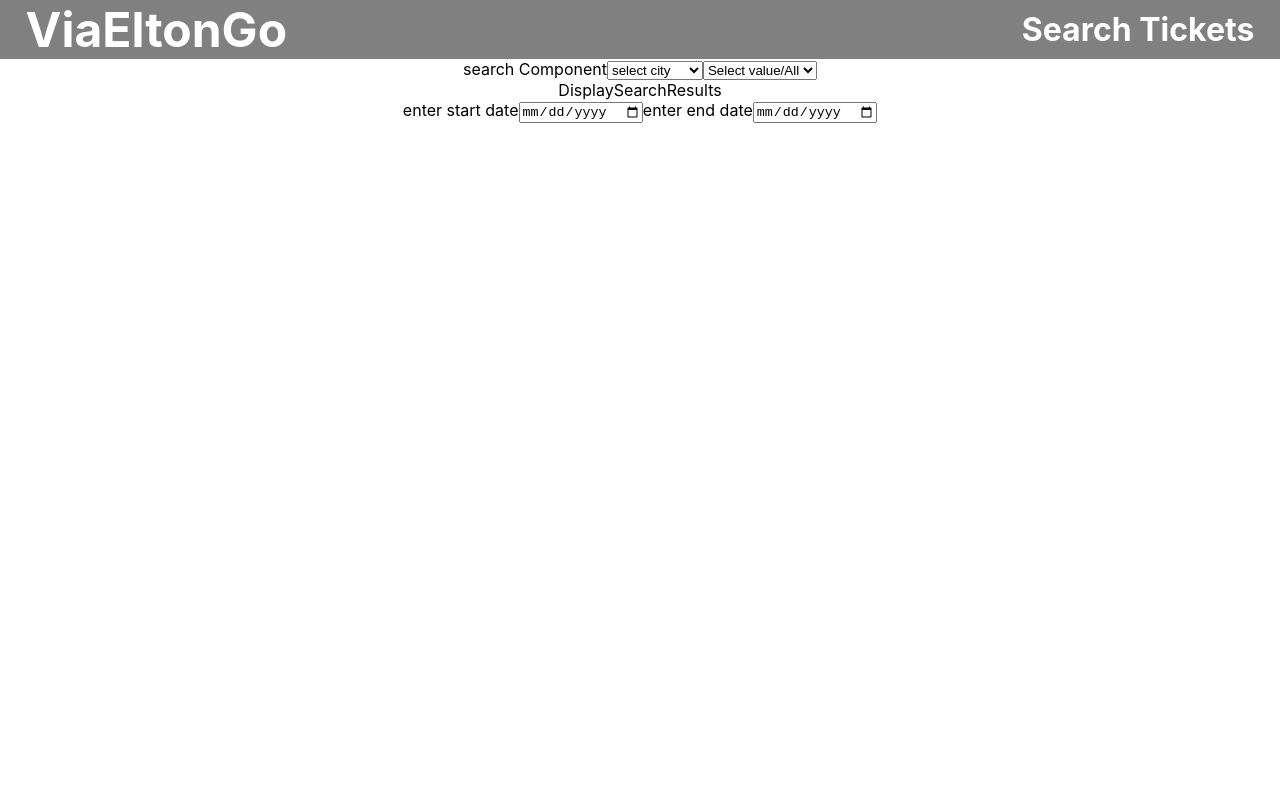
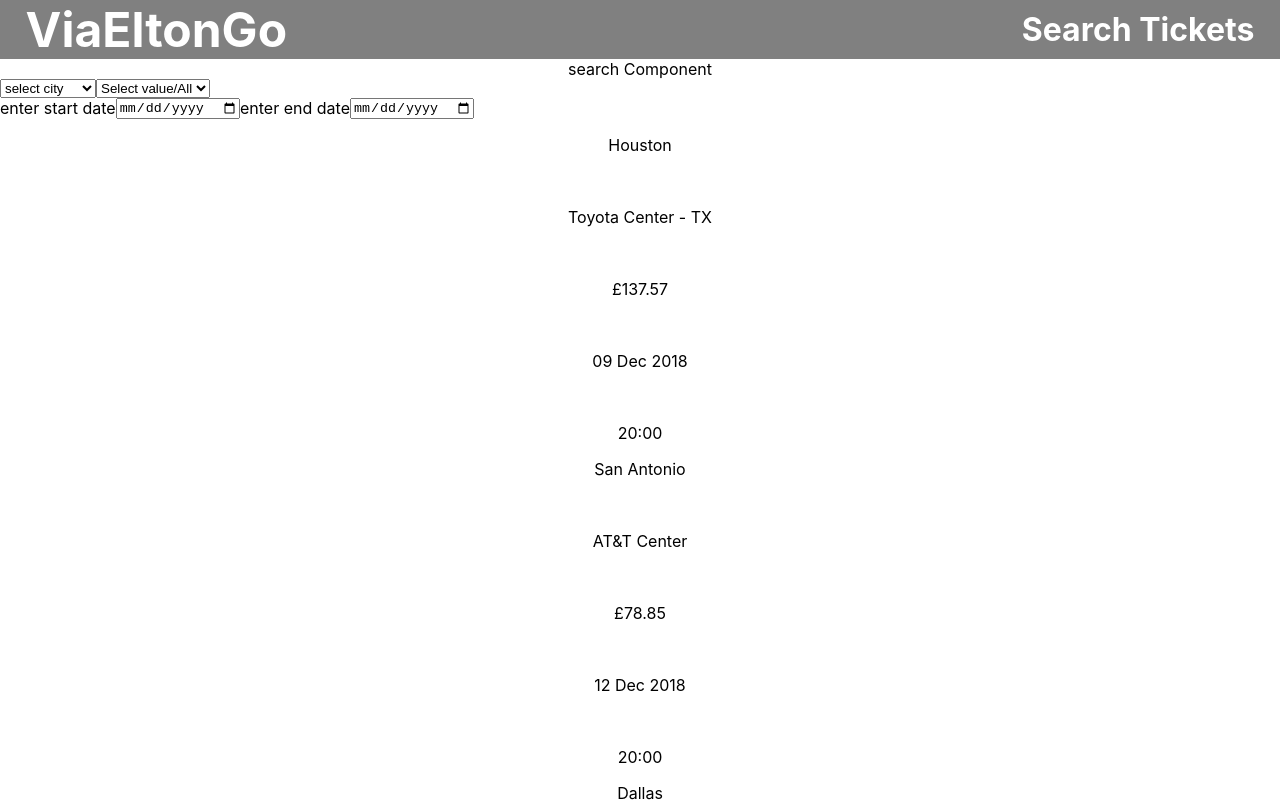
Before and after one commit to jerquinigo/viagogo-tickets, a React (Create React App) app: page /search in a window 1280 px wide. Shown: the top 802 px of the page. Built offline with nearby package versions, Linux system fonts and the light colour scheme.

Commit message:
made all display before search

```diff
--- /dev/null
+++ b/src/CSS/DisplaySearchResultsWithData.css
@@ -0,0 +1,21 @@
+.resultsWithDataContainer {
+  width: 100%;
+  display: flex;
+}
+
+.displayResults {
+  display: flex;
+  width: 100%;
+  justify-content: flex-end;
+}
+
+.innerDisplayResults {
+  display: flex;
+  flex-direction: row;
+  justify-content: left;
+  width: 100%;
+}
+
+.displayDivided {
+  display: flex;
+}
--- /dev/null
+++ b/src/CSS/Search.css
@@ -0,0 +1,23 @@
+.mainSearchContainer {
+  width: 100%;
+  display: flex;
+}
+
+.innerSearchContainer {
+  width: 100%;
+}
+
+.displayResults {
+  display: flex;
+  justify-content: flex-end;
+}
+
+.selectionInput {
+  display: flex;
+  justify-content: flex-start;
+}
+
+.calendarInputDiv {
+  display: flex;
+  justify-content: flex-start;
+}
--- a/src/Components/DisplaySearchResultsWithData.js
+++ b/src/Components/DisplaySearchResultsWithData.js
@@ -1,4 +1,5 @@
 import React, { Component } from "react";
+import "../CSS/DisplaySearchResultsWithData.css";
 const tickets = require("../tickets.js");
 
 class DisplaySearchResultsWithData extends Component {
@@ -16,16 +17,29 @@ class DisplaySearchResultsWithData extends Component {
   displayAllTicketInfo = () => {
     //needs this.props.searchData.nameoftarget for me to access it
     return (
-      <div>
+      <div className="displayResults">
+        <div className="innerDisplayResults">
+          <div className="displayDivided">
+            <label>City Location:</label>
             <p>{this.props.searchData[0].VenueCity}</p>
+          </div>
           <br />
+          <div className="displayDivided">
             <p>{this.props.searchData[0].VenueName}</p>
+          </div>
           <br />
+          <div className="displayDivided">
             <p>{this.props.searchData[0].MinPrice}</p>
+          </div>
           <br />
+          <div className="displayDivided">
             <p>{this.props.searchData[0].Date}</p>
+          </div>
           <br />
+          <div className="displayDivided">
             <p>{this.props.searchData[0].Time}</p>
+          </div>
+        </div>
       </div>
     );
   };
@@ -33,7 +47,7 @@ class DisplaySearchResultsWithData extends Component {
   render() {
     // console.log(this.props.searchData[0], "the final dayta");
     return (
-      <div>
+      <div className="resultsWithDataContainer">
         {this.displayAllTicketInfo()}
         {this.editDays()}
       </div>
--- a/src/Components/Search.js
+++ b/src/Components/Search.js
@@ -1,5 +1,6 @@
 import React, { Component } from "react";
 import DisplaySearchResults from "./DisplaySearchResults.js";
+import "../CSS/Search.css";
 const tickets = require("../tickets.js");
 //tickets.default.Items
 class Search extends Component {
@@ -21,7 +22,7 @@ class Search extends Component {
 
   calendarInputs = () => {
     return (
-      <div>
+      <div className="calendarInputDiv">
         <label>enter start date</label>
         <input
           onChange={this.handleChange}
@@ -65,13 +66,41 @@ class Search extends Component {
     });
   };
 
+  displayAllData = () => {
+    let ticInfo = Object.values(tickets.default.Items);
+    return ticInfo.map(tix => {
+      return (
+        <div>
+          <p>{tix.VenueCity}</p>
+
+          <br />
+
+          <p>{tix.VenueName}</p>
+          <br />
+
+          <p>{tix.MinPrice}</p>
+
+          <br />
+
+          <p>{tix.Date}</p>
+
+          <br />
+
+          <p>{tix.Time}</p>
+        </div>
+      );
+    });
+  };
+
   render() {
     // console.log(typeof tickets.default.Items, "the items");
     // console.log(this.state, "location");
     console.log(this.state.dateStart, "the start date");
     return (
-      <div>
+      <div className="mainSearchContainer">
+        <div className="innerSearchContainer">
           search Component
+          <div className="selectionInput">
             <select
               onChange={this.handleChange}
               name="location"
@@ -80,6 +109,7 @@ class Search extends Component {
               <option>select city</option>
               {this.displayLocations()}
             </select>
+
             <select
               onChange={this.handleChange}
               name="price"
@@ -88,13 +118,19 @@ class Search extends Component {
               <option>Select value/All</option>
               {this.getPrice()}
             </select>
+          </div>
+          {this.calendarInputs()}
+          {!this.state.price && !this.state.location ? (
+            this.displayAllData()
+          ) : (
             <DisplaySearchResults
               location={this.state.location}
               price={this.state.price}
               dateStart={this.state.dateStart}
               dateEnd={this.state.dateEnd}
             />
-        {this.calendarInputs()}
+          )}
+        </div>
       </div>
     );
   }
```
Lines whose indentation alone changed are shown as unchanged.
